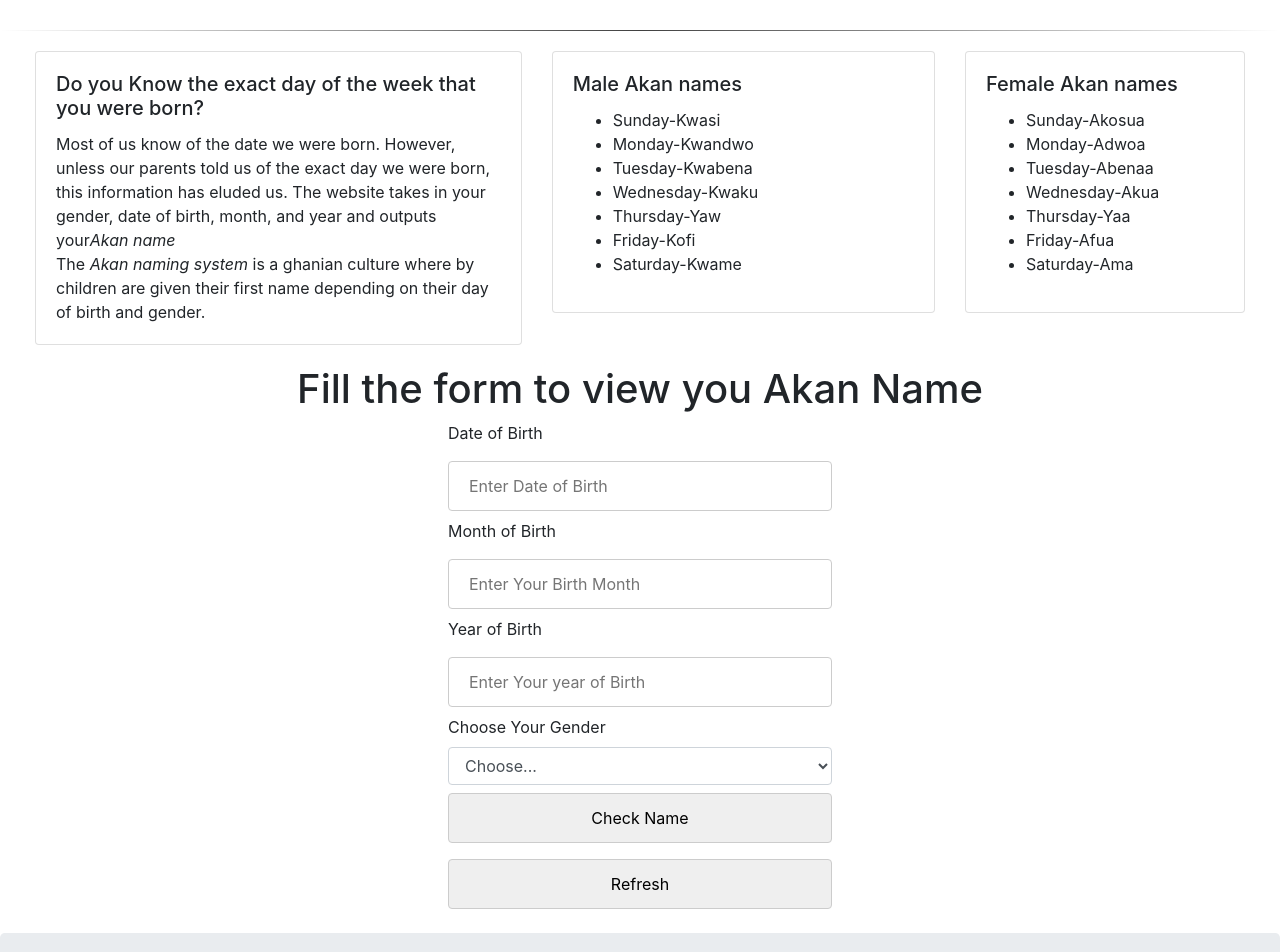
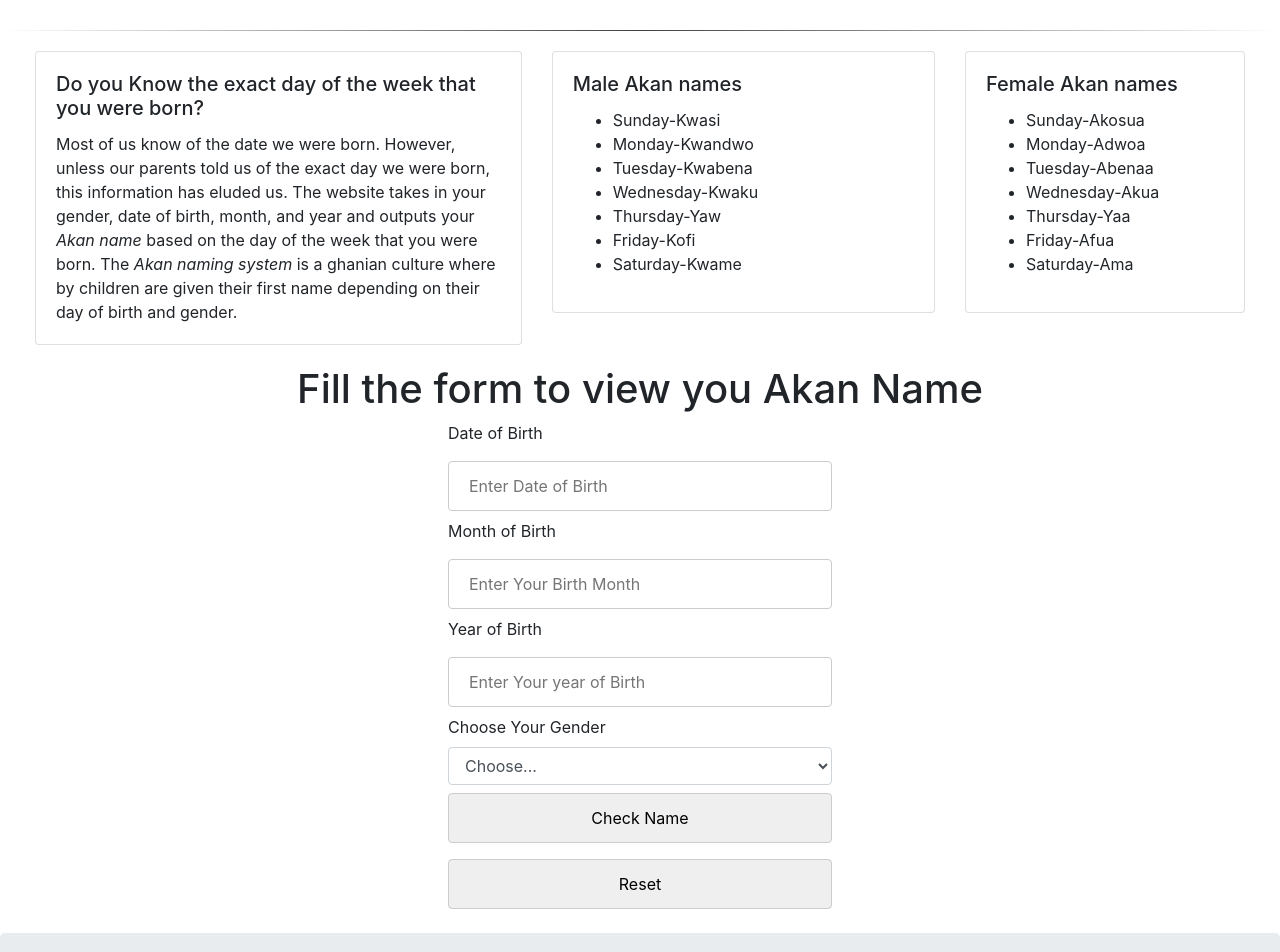
Before and after one commit to frank7841/Calender, a plain HTML site: page Day-Calculator/index.html in a window 1280 px wide. Shown: the part 220-1172 px from the top of the page. Drawn offline with Linux system fonts and the light colour scheme.

Commit message:
call validate and reset functions

```diff
--- a/Day-Calculator/index.html
+++ b/Day-Calculator/index.html
@@ -15,7 +15,7 @@
                 <div class="card w-100">
                     <div class="card-body">
                         <h5 class="card-title">Do you Know the exact day of the week that you were born? </h5>
-                        <p class="card-text">Most of us know of the date we were born. However, unless our parents told us of the exact day we were born, this information has eluded us. The website takes in your gender, date of birth, month, and year and outputs your<em>Akan name</em><br>
+                        <p class="card-text">Most of us know of the date we were born. However, unless our parents told us of the exact day we were born, this information has eluded us. The website takes in your gender, date of birth, month, and year and outputs your <em>Akan name</em> based on the day of the week that you were born.
                         The <em>Akan naming system</em> is a ghanian culture where by children are given their first name depending on their day of birth and gender. </p>
                     </div>
                 </div>
@@ -56,9 +56,9 @@
         </div>
         <div class="checking">
             <h1 class="text-center">Fill the form to view you Akan Name</h1>
-            <form class="form-group" name="myform" onsubmit="return validate()">
+            <form class="form-group" name="myform" id="dateForm" onsubmit="">
                 <label for="dob">Date of Birth</label>
-                <input type="text" id="dob" name="dayDate" placeholder="Enter Date of Birth" required>
+                <input type="text" id="dob" name="dayDate"  placeholder="Enter Date of Birth" required>
                 <label for="mob">Month of Birth</label>
                 <input type="text" id="mob" name="monthDate" placeholder="Enter Your Birth Month" required>
                 <label for="yob">Year of Birth</label>
@@ -69,8 +69,8 @@
                     <option value="male">Male </option>
                     <option value="female">Female </option>
                 </select>
-                <input type="submit"value="Check Name" class="check">
-                <input type="submit"value="Refresh" class="refresh">
+                <input type="submit"value="Check Name" class="check" onclick="return validate()">
+                <input type="submit"value="Reset" class="refresh" onclick="newFunction()">
             </form>
         </div>
         <footer>
@@ -78,6 +78,7 @@
             <a class="mail"href="mailto:franklinewax@gmail.com">franklinewax@gmail.com</a>
             <a class="phone" href="tel:+254 790943918">0790943918</a>
         </div>
-    </footer>
+        </footer>
+
     </body>
 </html>
```
